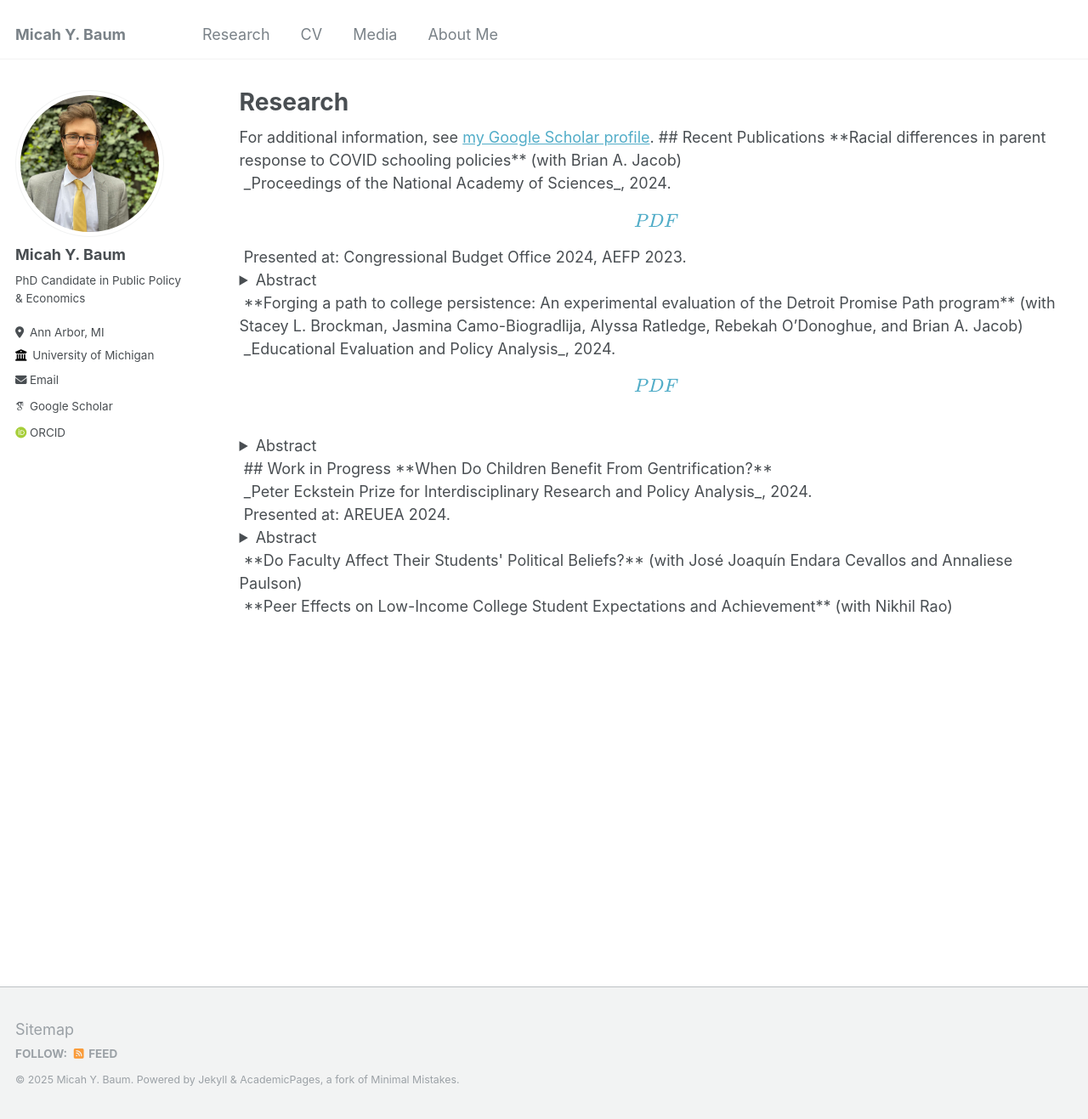
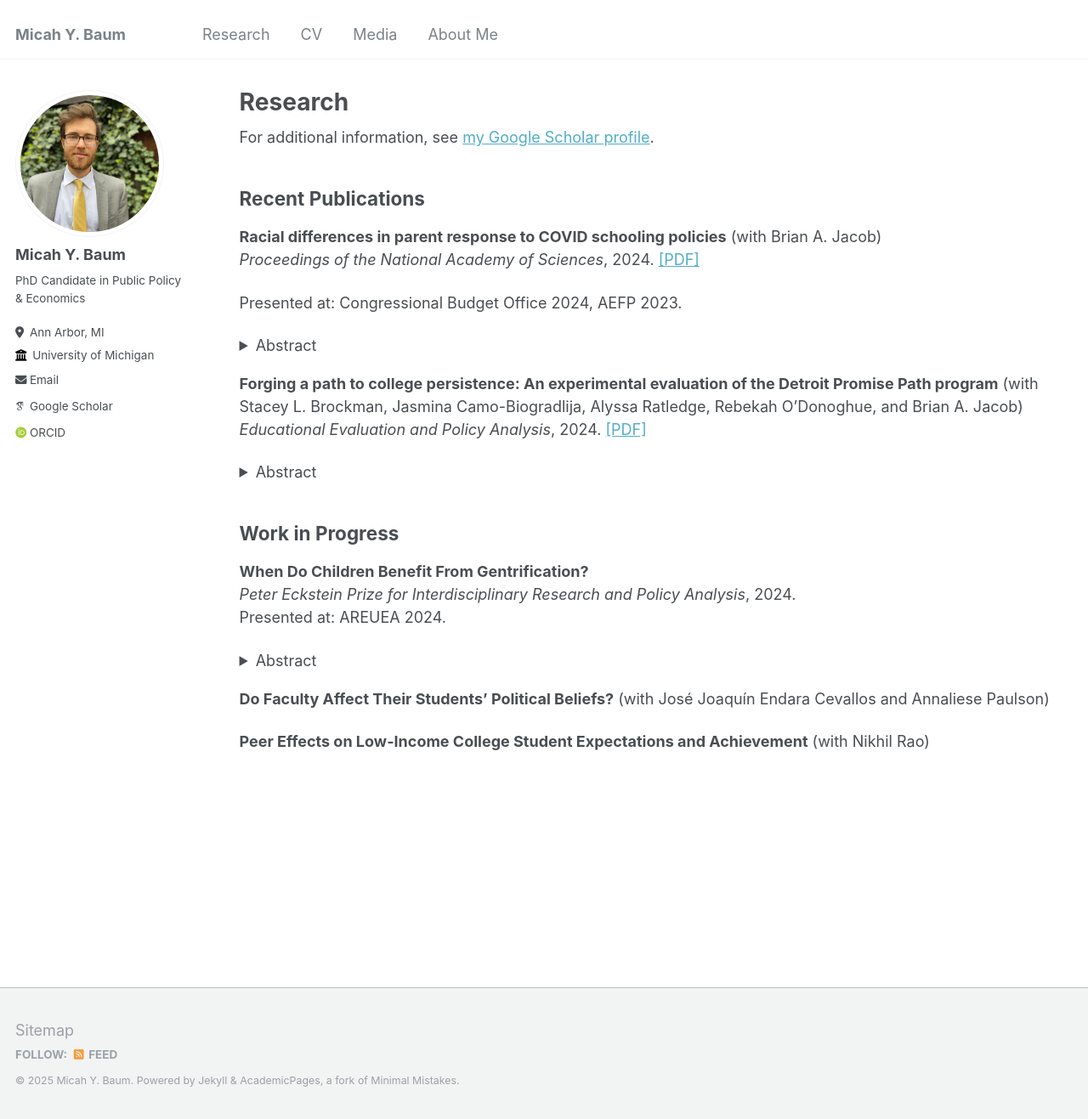
Before and after one commit to micah-baum/micah-baum.github.io, a Jekyll site: the page built from _pages/research.md, in a window 1280 px wide and 1317 px high. Shown: the whole window at 85% size. Built offline with Jekyll 4.4.1, drawn with Linux system fonts in a browser that asks for light colours; some web fonts are replaced; part of the change alters nothing that is shown.

Commit message:
Update research.md

```diff
--- a/_pages/research.md
+++ b/_pages/research.md
@@ -4,10 +4,8 @@ title: "Research"
 permalink: /research
 author_profile: true
 ---
-
 {% if site.author.googlescholar %}
-  <div class="wordwrap">For additional information, see <a href="https://scholar.google.com/citations?user=xFVVMNoAAAAJ&hl=en" target="_blank">my Google Scholar profile</a>.
-
+  <div class="wordwrap">For additional information, see <a href="{{site.author.googlescholar}}" target="_blank">my Google Scholar profile</a>.</div>
 {% endif %}
 
 {% include base_path %}
```
